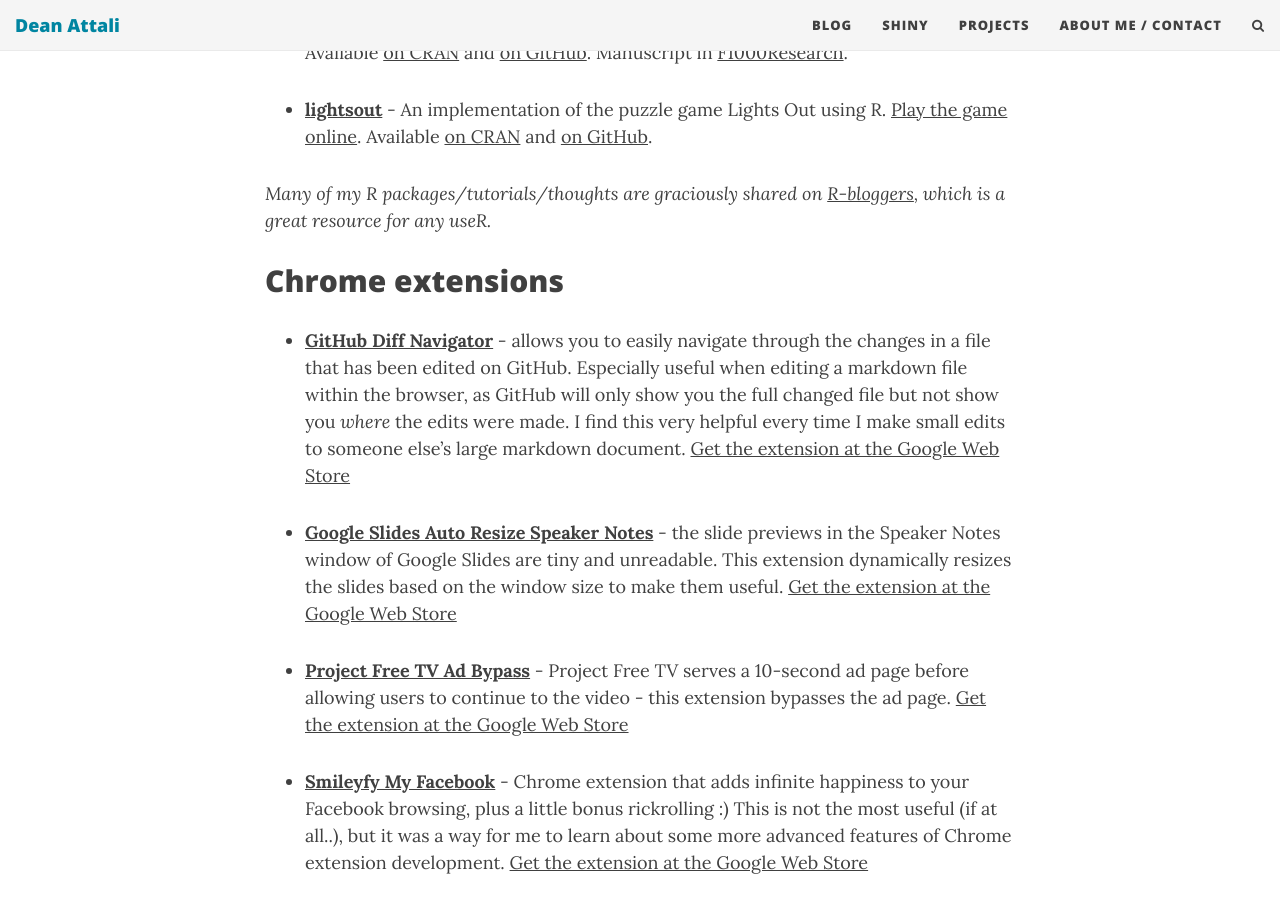
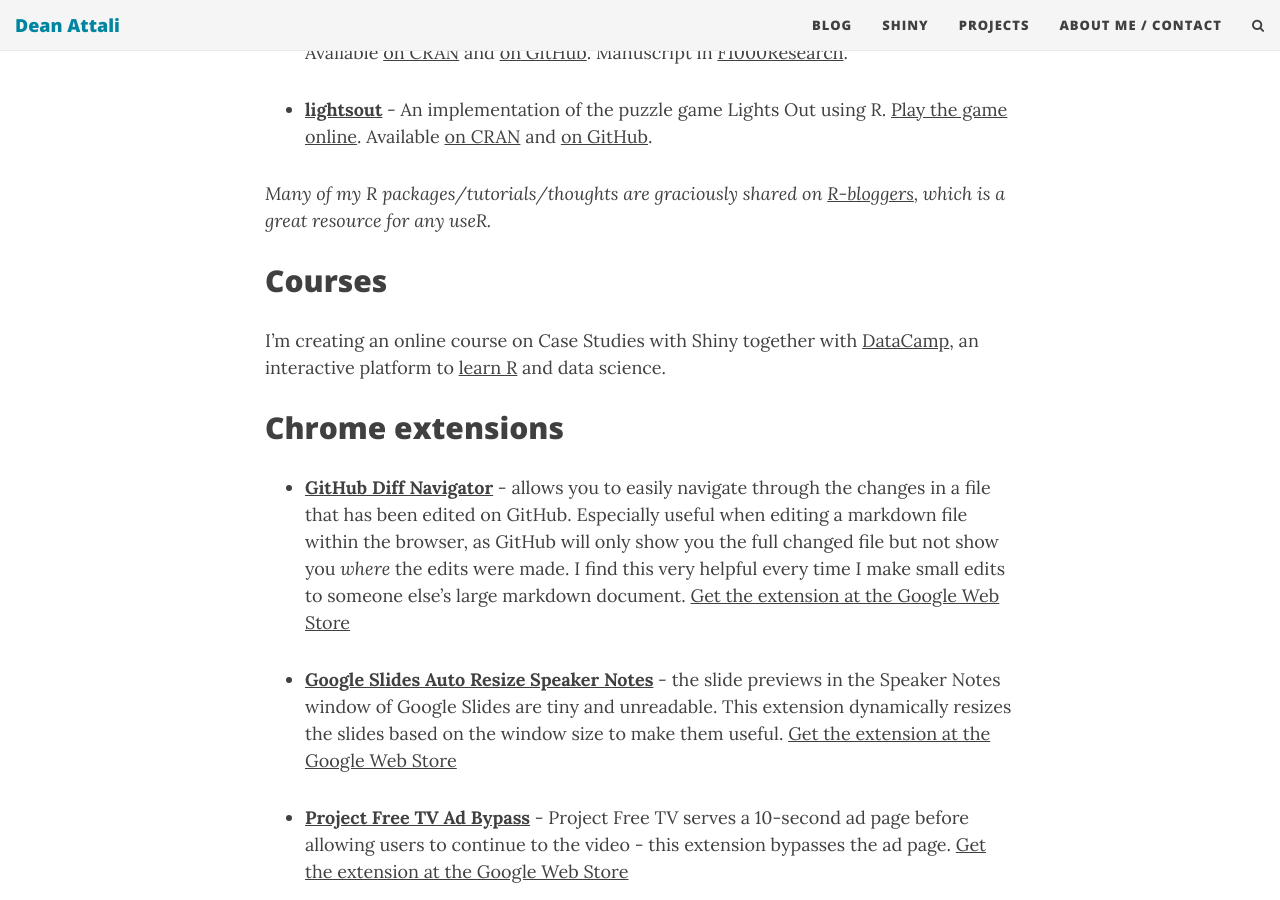
Before and after one commit to daattali/daattali.github.io, a Jekyll site: the page built from projects.md, in a window 1280 px wide and 900 px high, scrolled down 1660 px. Built offline with Jekyll 4.4.1, drawn with Linux system fonts in a browser that asks for light colours; nearby versions of some CDN libraries; comment, search, counter and statistics services are not loaded.

Commit message:
add datacamp shoutout in projects page

```diff
--- a/projects.md
+++ b/projects.md
@@ -41,6 +41,10 @@
 - **[lightsout](https://github.com/daattali/lightsout)** - An implementation of the puzzle game Lights Out using R. [Play the game online](http://daattali.com/shiny/lightsout/). Available [on CRAN](https://cran.r-project.org/package=lightsout) and [on GitHub](https://github.com/daattali/lightsout).
 
 *Many of my R packages/tutorials/thoughts are graciously shared on [R-bloggers](http://www.r-bloggers.com/), which is a great resource for any useR.*
+
+## Courses
+
+I'm creating an online course on Case Studies with Shiny together with [DataCamp](https://www.datacamp.com), an interactive platform to [learn R](https://www.datacamp.com/courses/free-introduction-to-r) and data science.
 
 ## Chrome extensions
 
```
